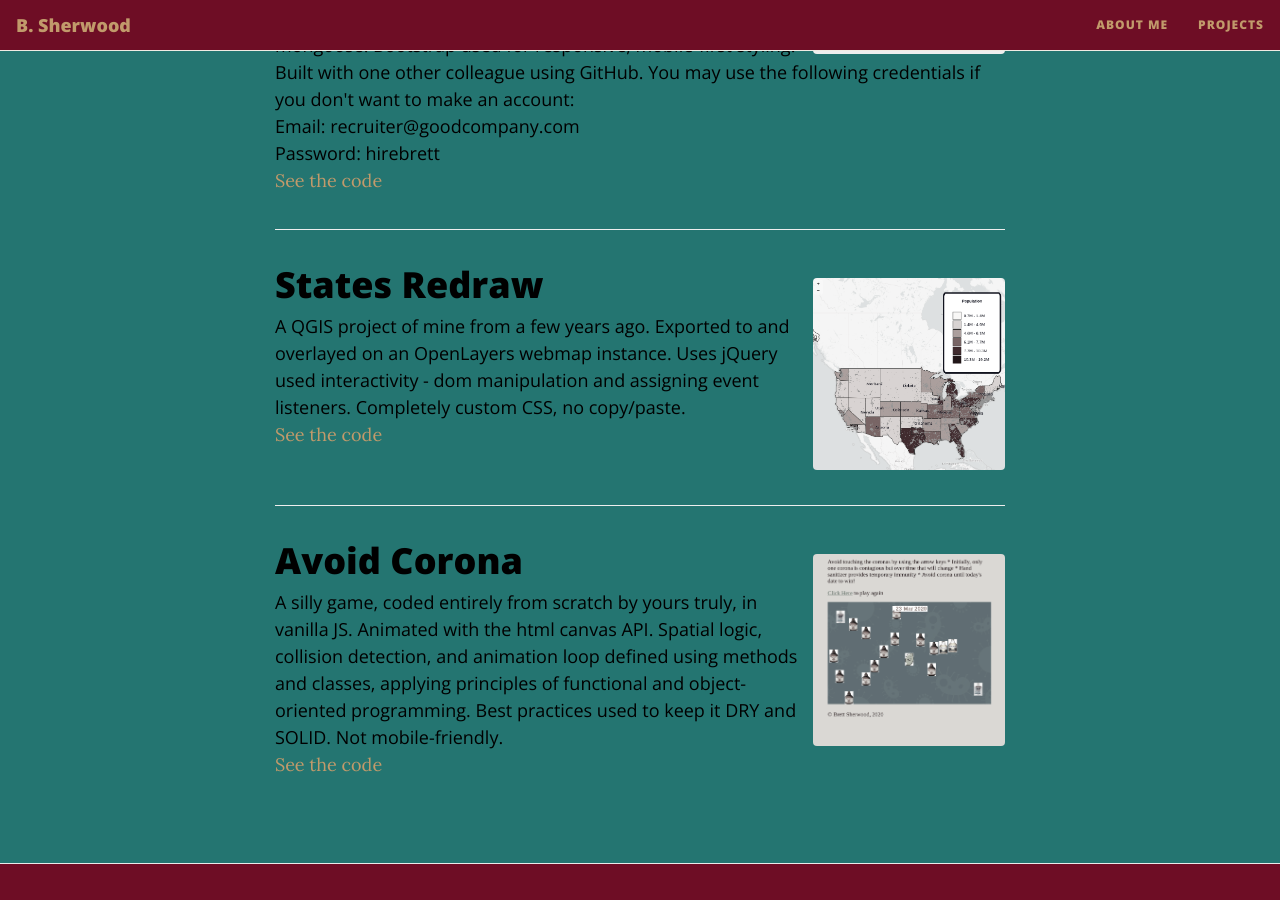
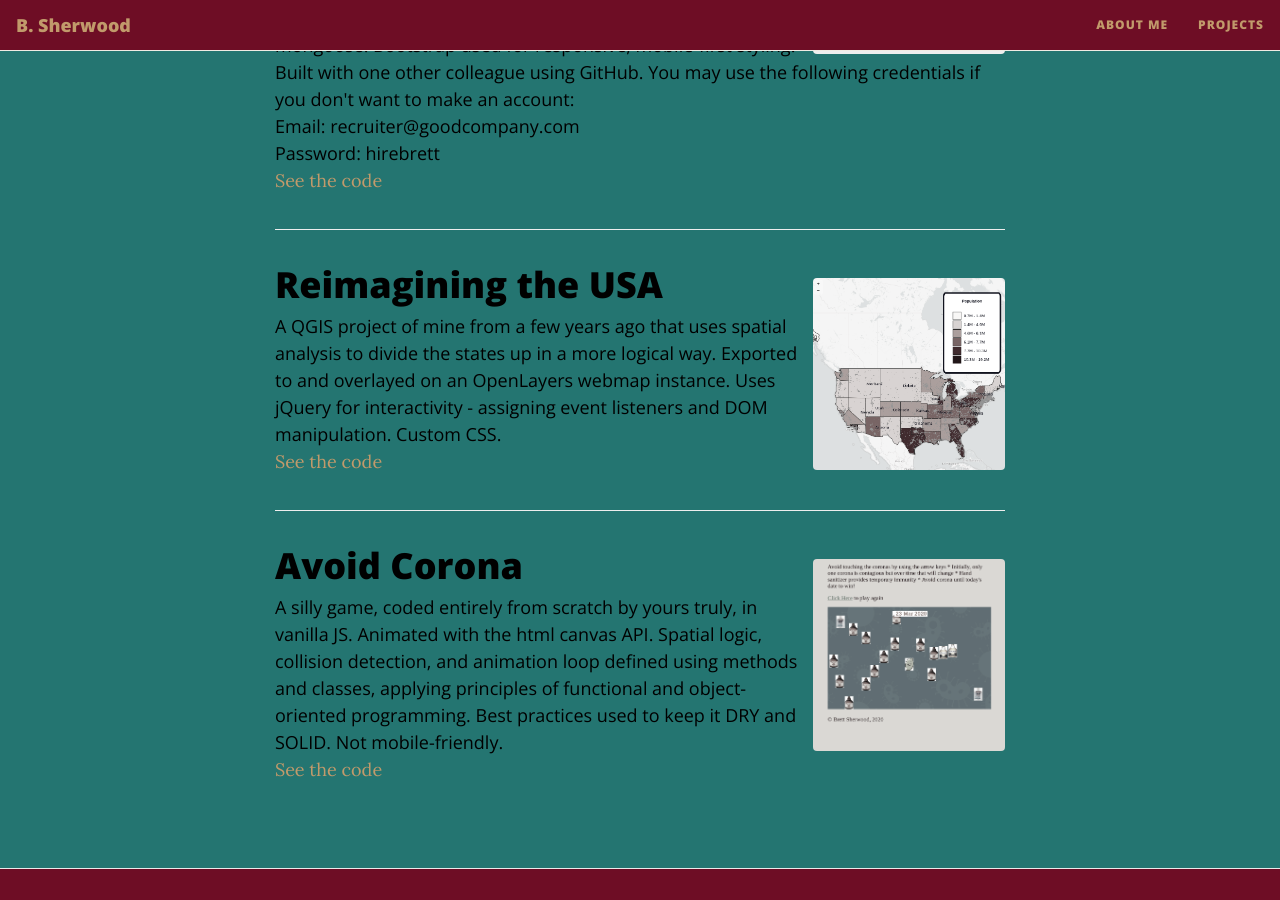
Before and after one commit to clockmakerbrett/clockmakerbrett.github.io, a Jekyll site: the page built from projects.html, in a window 1280 px wide and 900 px high, scrolled down 1411 px. Built offline with Jekyll 4.4.1, drawn with Linux system fonts in a browser that asks for light colours; nearby versions of some CDN libraries.

Commit message:
edited project details

```diff
--- a/projects.html
+++ b/projects.html
@@ -79,21 +79,23 @@ subtitle: What I Can Do
     </div>
   </article>
   <article class="post-preview">
-    <a href="https://states-redraw.netlify.app/" target="_blank">
-      <h2 class="post-title">States Redraw</h2>
+    <a href="https://reimagining-the-usa.netlify.app/" target="_blank">
+      <h2 class="post-title">Reimagining the USA</h2>
     </a>
     <div class="post-entry-container">
       <div class="post-image">
-        <a href="https://states-redraw.netlify.app/" target="_blank">
-          <img src="/assets/img/states_redraw.png" />
+        <a href="https://reimagining-the-usa.netlify.app/" target="_blank">
+          <img src="/assets/img/reimagining_the_usa.png" />
         </a>
       </div>
       <div class="post-entry">
-        A QGIS project of mine from a few years ago. Exported to and overlayed on an OpenLayers webmap instance. Uses
-        jQuery used interactivity - dom manipulation and assigning event listeners. Completely custom CSS, no
-        copy/paste.
+        A QGIS project of mine from a few years ago that uses spatial analysis to divide the states up in a more logical
+        way. Exported to and overlayed on an OpenLayers webmap instance. Uses jQuery for interactivity - assigning event
+        listeners and DOM manipulation. Custom CSS.
       </div>
-      <a class="repo-link" href="https://github.com/clockmakerbrett/states-redraw" target="_blank">See the code</a>
+      <a class="repo-link" href="https://github.com/clockmakerbrett/reimagining-the-usa" target="_blank"
+        >See the code</a
+      >
     </div>
   </article>
   <article class="post-preview">
```
Also changed, not shown: assets/img/reimagining_the_usa.png (renamed from assets/img/states_redraw.png).
